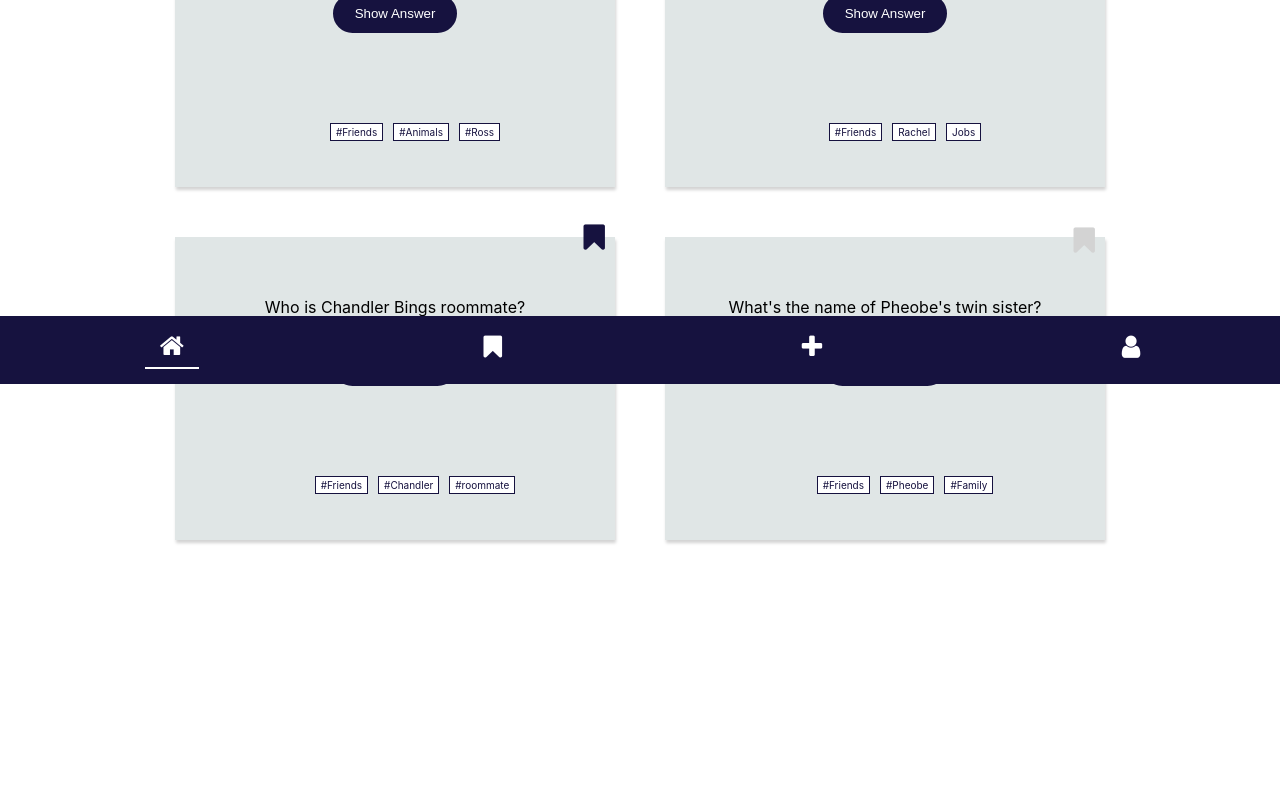
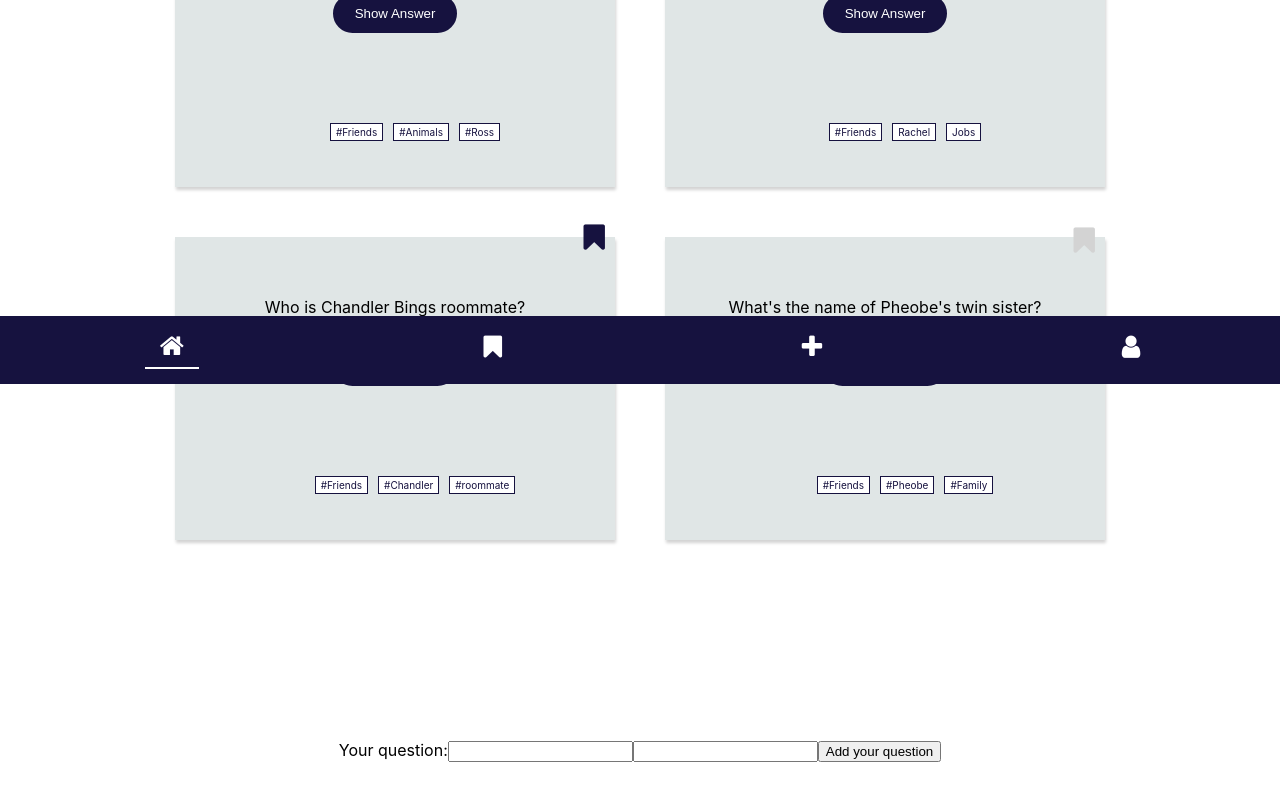
Before and after one commit to CathrinTruchan/quizapp-ultra-react, a React (Create React App) app: page / in a window 1280 px wide. Shown: the part 416-1216 px from the top of the page. Built offline with nearby package versions, Linux system fonts and the light colour scheme.

Commit message:
Quizapp Ultra Part 6a add new cards punkt 1 bis 5

```diff
--- a/src/App.js
+++ b/src/App.js
@@ -5,6 +5,8 @@ import { useState } from "react";
 import { CardsPages } from "./pages/CardsPages";
 import { ProfilePage } from "./pages/ProfilePage";
 import { CreatePage } from "./pages/CreatePage";
+import { AddCard } from "./components/Add/Add";
+import { Card } from "./components/Card/Card";
 
 const cardsArray = [
   {
@@ -42,26 +44,25 @@ const cardsArray = [
 
 function App() {
   const [currentPage, setCurrentPage] = useState("home");
-  const [bookmarked, setBookmark] = useState(cardsArray);
-  const filteredCards = cardsArray.filter((card) => {
+  const [cards, setCard] = useState(cardsArray);
+  const filteredCards = cards.filter((card) => {
     return card.bookmarked === true;
   });
 
-  console.log(filteredCards);
+  function appendCard(question, answer, tag) {
+    const newCard = Card();
+    setCard(newCard);
+  }
+
   return (
     <div>
       <Header />
       <main className="card-container">
-        {currentPage === "home" && (
-          <CardsPages
-            cards={cardsArray}
-            bookmarked={bookmarked}
-            onBookmark={setBookmark}
-          />
-        )}
+        {currentPage === "home" && <CardsPages cards={cards} />}
         {currentPage === "bookmark" && <CardsPages cards={filteredCards} />}
         {currentPage === "profile" && <ProfilePage />}
         {currentPage === "add" && <CreatePage />}
+        <AddCard />
       </main>
       <Navigation currentPage={currentPage} setCurrentPage={setCurrentPage} />
     </div>
--- /dev/null
+++ b/src/components/Add/Add.js
@@ -0,0 +1,13 @@
+function AddCard({ appendCard }) {
+  return (
+    <form>
+      <label htmlFor="question">Your question:</label>
+      <input type="text" id="question" name="question"></input>
+      <label htmlFor="answer"></label>
+      <input type="text" id="answer" name="answer"></input>
+      <button type="submit">Add your question</button>
+    </form>
+  );
+}
+
+export { AddCard };
--- a/src/components/Card/Card.js
+++ b/src/components/Card/Card.js
@@ -2,13 +2,7 @@ import "./Card.css";
 import { Tags } from "../Tags/Tag";
 import { useState } from "react";
 
-export default function Card({
-  question,
-  answer,
-  tagContent,
-  bookmarked,
-  setBookmark,
-}) {
+function Card({ question, answer, tagContent, bookmarked }) {
   const [showAnswer, setShowAnswer] = useState(false);
 
   return (
@@ -40,3 +34,5 @@ export default function Card({
     </section>
   );
 }
+
+export { Card };
--- a/src/pages/CardsPages.js
+++ b/src/pages/CardsPages.js
@@ -1,9 +1,9 @@
-import Card from "../components/Card/Card";
+import { Card } from "../components/Card/Card";
 
 function CardsPages({ cards }) {
   return (
     <div className="card-container">
-      {cards.map(({ question, answer, tag, id, bookmarked, setBookmark }) => {
+      {cards.map(({ question, answer, tag, id, bookmarked }) => {
         return (
           <Card
             question={question}
@@ -11,7 +11,6 @@ function CardsPages({ cards }) {
             tagContent={tag}
             key={id}
             bookmarked={bookmarked}
-            onBookmark={setBookmark}
           />
         );
       })}
```
Also changed, not shown: src/components/Add/Add.css (added).
